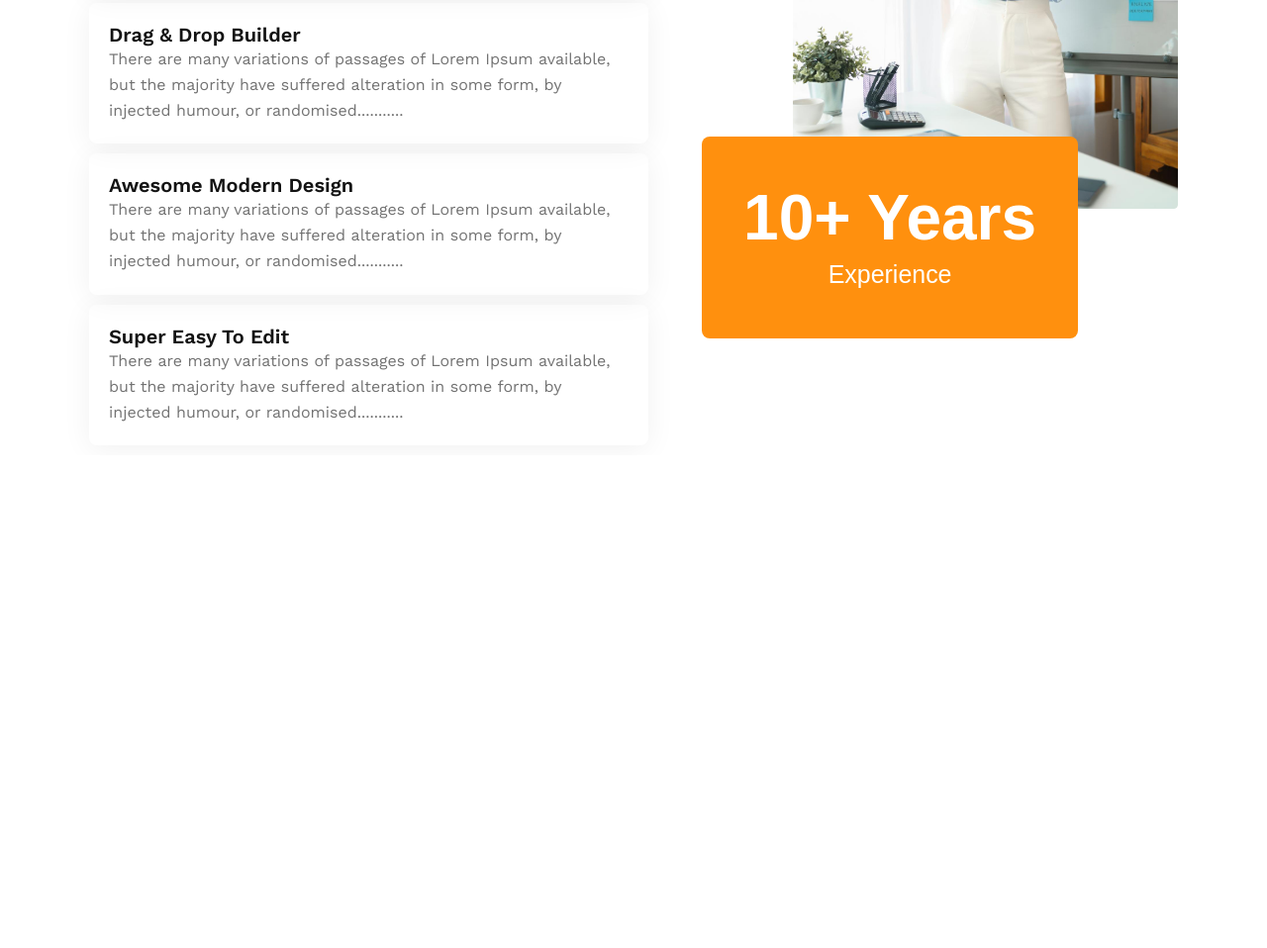
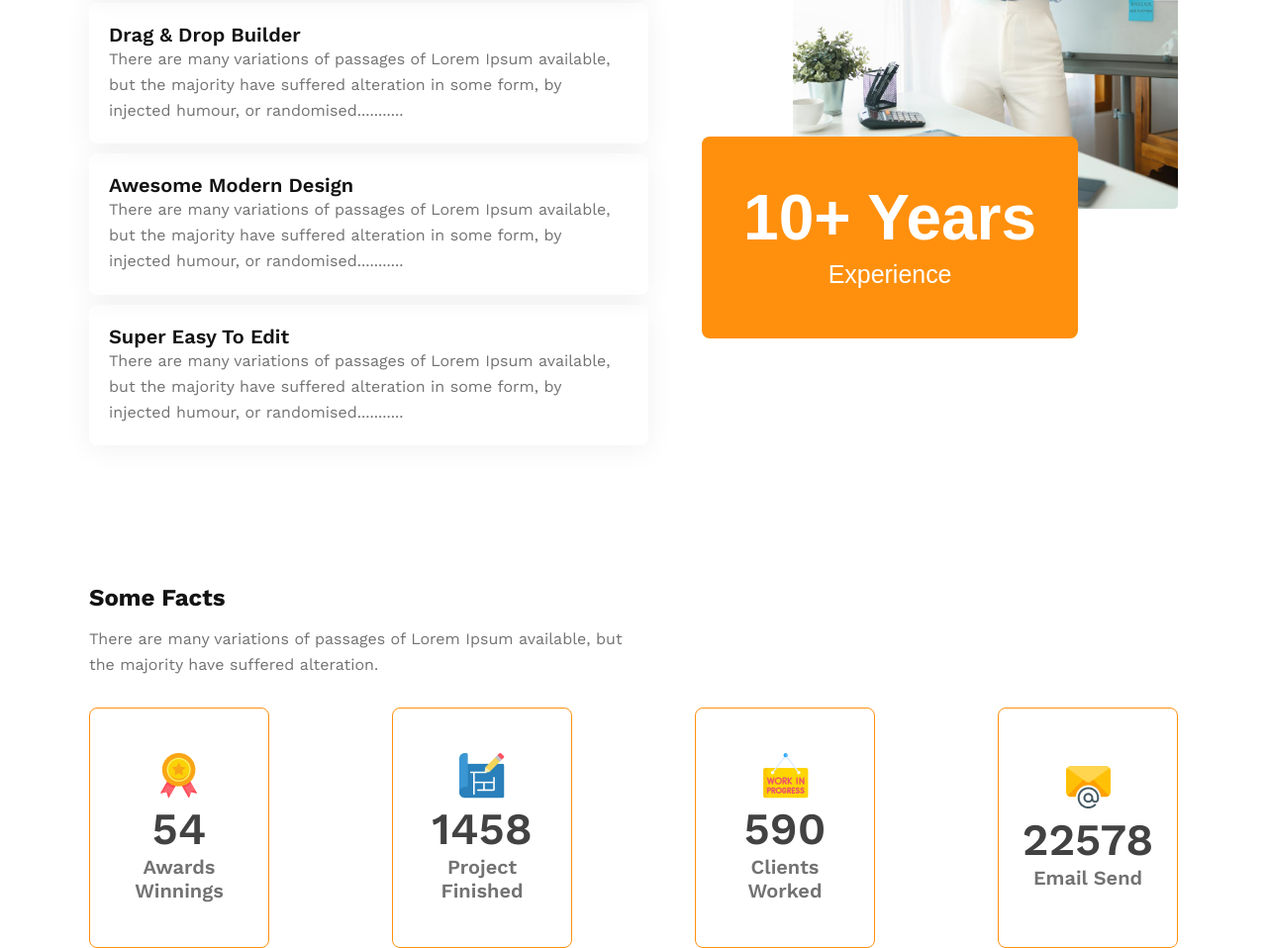
Before and after one commit to MdEbrahim-Shuvo/Architect, a plain HTML site: page index.html in a window 1280 px wide. Shown: the part 1928-2886 px from the top of the page at 99% size. Before the commit the page ends 2388 px from the top, so only its background shows below. Drawn offline with nearby package versions, Linux system fonts and the light colour scheme.

Commit message:
4th cmt (facts section)

```diff
--- a/index.html
+++ b/index.html
@@ -80,6 +80,44 @@
             </div>
           </section>
          <!-- features section code end -->
+          <!-- facts section code start -->
+          <section id="facts" class="container">
+            <div class="facts-text-content">
+                <h2 class="team-title primary-color text-trans">Some Facts</h2>
+                <p class="secondary-color primary-text my-30">There are many variations of passages of Lorem Ipsum available, but the majority have suffered alteration.</p>
+            </div>
+            <div class="facts-card-container">
+                <div class="facts-card">
+                    <div class="box-1">
+                        <img src="images/icons/ribon.png" alt="">
+                        <h4 class="card-title">54</h4>
+                        <p class="card-desc secondary-color text-trans">Awards Winnings</p>
+                    </div>
+                </div>
+                <div class="facts-card">
+                    <div class="box-1">
+                        <img src="images/icons/projects.png" alt="">
+                        <h4 class="card-title">1458</h4>
+                        <p class="card-desc secondary-color text-trans">Project Finished</p>
+                    </div>
+                </div>
+                <div class="facts-card">
+                    <div class="box-1">
+                        <img src="images/icons/customers.png" alt="">
+                        <h4 class="card-title">590</h4>
+                        <p class="card-desc secondary-color text-trans">Clients Worked</p>
+                    </div>
+                </div>
+                <div class="facts-card">
+                    <div class="box-1">
+                        <img src="images/icons/email.png" alt="">
+                        <h4 class="card-title">22578</h4>
+                        <p class="card-desc secondary-color text-trans">Email Send</p>
+                    </div>
+                </div>
+            </div>
+          </section>
+          <!-- facts section code end -->
     </main>
 </body>
 </html>
--- a/style.css
+++ b/style.css
@@ -155,6 +155,9 @@
   /* team-section design end */
 
   /* features section design start */
+  #features {
+    margin-bottom: 130px;
+  }
   .features-container {
     gap: 9.13rem;
   }
@@ -201,6 +204,43 @@
     line-height:  2.50rem;
   }
 
+  /* facts design start */
+
+  .facts-text-content {
+    width: 33.88rem;
+  }
+
+  .facts-card-container {
+    display: grid;
+    grid-template-columns: repeat(auto-fit, minmax(150px, 1fr));
+    gap: 7.75rem;
+  }
+
+  .facts-card {
+    border: 1px solid rgba(255, 144, 14, 1);
+    border-radius: 8px;
+    padding: 45px;
+    display: flex;
+    justify-content: center;
+    align-items: center;
+  }
+  .box-1 {
+    text-align: center;
+
+  }
+
+  .card-title {
+    font-size: 2.82rem;
+    font-weight: 600;
+    color: rgba(66, 66, 66, 1);
+  }
+  .card-desc {
+    font-size: 1.25rem;
+    font-weight: 600;
+  }
+
+
+
 
 
 
@@ -226,13 +266,27 @@
       .team-grid {
         grid-template-columns: repeat(1, 1fr);
       }
-      .teams-container, .features-container  {
+      .teams-container,
+      .features-container,
+      #facts  {
         padding: 0 10px;
       }
       .badge-btn {
         margin-top: 10px;
         margin-left: 5px;
       }
+
+      /* facts  */
+      .facts-card-container {
+        grid-template-columns: repeat(1, 1fr);
+        gap: 3rem;
+      }
+      .facts-text-content {
+        width: 100%;
+      }
+
+
+
 }
 
 @media screen and (min-width: 576px) and (max-width: 768px) {
@@ -250,6 +304,21 @@
         margin-top: 30px;
       }
 
+      .teams-container,
+      .features-container,
+      #facts  {
+        padding: 0 10px;
+      }
+
+      .facts-card-container {
+        grid-template-columns: repeat(2, 1fr);
+        gap: 3rem;
+      }
+      .badge-btn {
+        margin-top: 10px;
+        margin-left: 5px;
+      }
+
 }
 
 @media screen and (min-width: 768px) and (max-width: 992px){
@@ -261,4 +330,15 @@
       .teams-container {
         max-width: 850px;
       }
+
+      .teams-container,
+      .features-container,
+      #facts  {
+        padding: 0 10px;
+      }
+
+      .facts-card-container {
+        grid-template-columns: repeat(2, 1fr);
+        gap: 3rem;
+      }
 }
```
